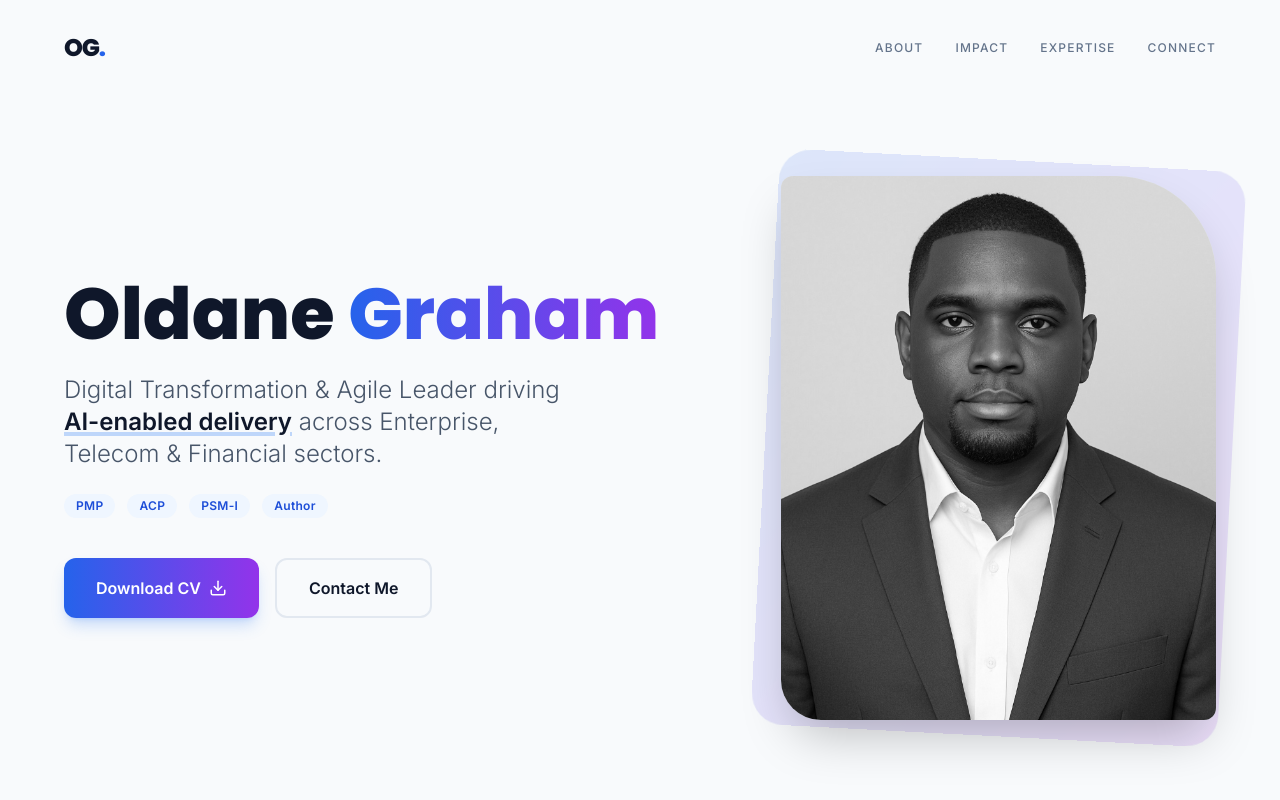
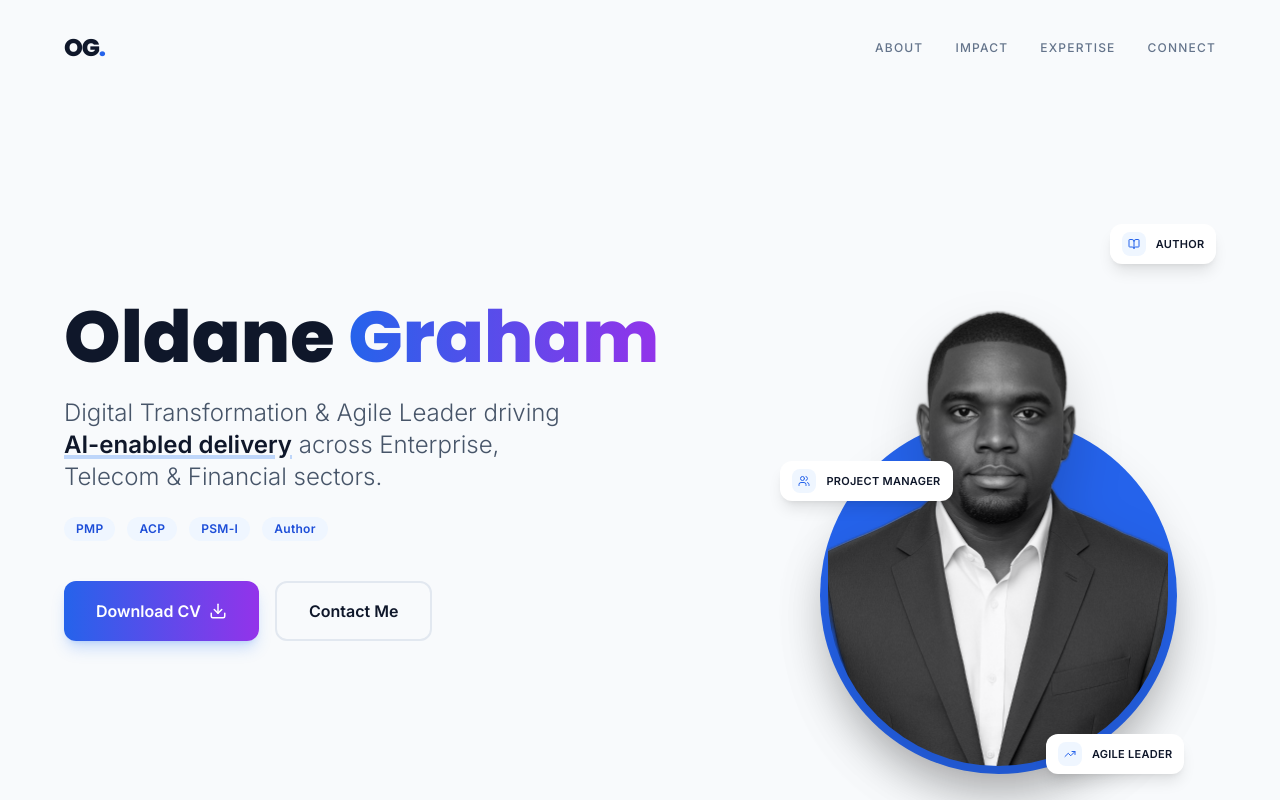
Before and after one commit to vashonai/OldaneGraham.com, a React (Vite) app: page / in a window 1280 px wide. Shown: the top 800 px of the page. Built offline with nearby package versions, Linux system fonts and the light colour scheme.

Commit message:
feat: implement initial personal portfolio website with React, Framer Motion, and associated image assets.

```diff
--- a/src/App.jsx
+++ b/src/App.jsx
@@ -94,15 +94,54 @@ const Hero = () => (
     <motion.div
       initial={{ opacity: 0, scale: 0.9 }}
       animate={{ opacity: 1, scale: 1 }}
-      className="w-full md:w-2/5 order-1 md:order-2 relative"
+      className="w-full md:w-2/5 order-1 md:order-2 relative mt-16 md:mt-0 flex justify-center items-end"
     >
-      <div className="absolute -inset-4 bg-gradient-to-br from-blue-600 to-purple-600 opacity-10 rounded-[2rem] rotate-3 animate-pulse" />
-      <div className="relative z-10 rounded-tr-[100px] rounded-bl-[40px] rounded-tl-xl rounded-br-xl overflow-hidden shadow-2xl bg-slate-200 aspect-[4/5]">
+      <div className="relative w-full max-w-[340px] flex justify-center items-end pt-20">
+
+        {/* Centered Blue Circle Background */}
+        <div className="absolute bottom-0 w-[105%] aspect-square bg-blue-600 rounded-full shadow-2xl translate-y-2" />
+
+        {/* Protruding Foreground Subject (Transparent PNG) */}
+        {/* Without the grey background, the transparent image naturally creates the cutout effect. */}
         <img
-          src="/oldane-graham.jpg"
+          src="/oldane-graham-nobg.png"
           alt="Oldane Graham"
-          className="object-cover w-full h-full grayscale hover:grayscale-0 transition-all duration-700"
+          className="relative z-10 w-full h-auto object-contain object-bottom grayscale hover:grayscale-0 transition-all duration-700 rounded-b-[200px] drop-shadow-2xl"
         />
+
+        {/* Floating Badges */}
+        <motion.div
+          initial={{ opacity: 0, x: 20 }} animate={{ opacity: 1, x: 0 }} transition={{ delay: 0.3, duration: 0.5 }}
+          className="absolute bg-white px-3 py-2 rounded-xl shadow-lg flex items-center gap-2.5 z-20
+                     -right-4 top-12 md:-right-8 lg:-right-12"
+        >
+          <div className="w-6 h-6 rounded-lg bg-blue-50 text-blue-600 flex items-center justify-center">
+            <BookOpen size={12} />
+          </div>
+          <div className="font-bold text-navy text-[11px] uppercase tracking-wide whitespace-nowrap">Author</div>
+        </motion.div>
+
+        <motion.div
+          initial={{ opacity: 0, x: -20 }} animate={{ opacity: 1, x: 0 }} transition={{ delay: 0.5, duration: 0.5 }}
+          className="absolute bg-white px-3 py-2 rounded-xl shadow-lg flex items-center gap-2.5 z-20
+                     -left-4 bottom-[45%] md:-left-8 lg:-left-12"
+        >
+          <div className="w-6 h-6 rounded-lg bg-blue-50 text-blue-600 flex items-center justify-center">
+            <Users size={12} />
+          </div>
+          <div className="font-bold text-navy text-[11px] uppercase tracking-wide whitespace-nowrap">Project Manager</div>
+        </motion.div>
+
+        <motion.div
+          initial={{ opacity: 0, y: 20 }} animate={{ opacity: 1, y: 0 }} transition={{ delay: 0.7, duration: 0.5 }}
+          className="absolute bg-white px-3 py-2 rounded-xl shadow-lg flex items-center gap-2.5 z-20
+                     bottom-2 right-2 md:bottom-0 lg:-bottom-2 lg:-right-4"
+        >
+          <div className="w-6 h-6 rounded-lg bg-blue-50 text-blue-600 flex items-center justify-center">
+            <TrendingUp size={12} />
+          </div>
+          <div className="font-bold text-navy text-[11px] uppercase tracking-wide whitespace-nowrap">Agile Leader</div>
+        </motion.div>
       </div>
     </motion.div>
   </section>
```
Also changed, not shown: public/oldane-graham-nobg.png (added).
